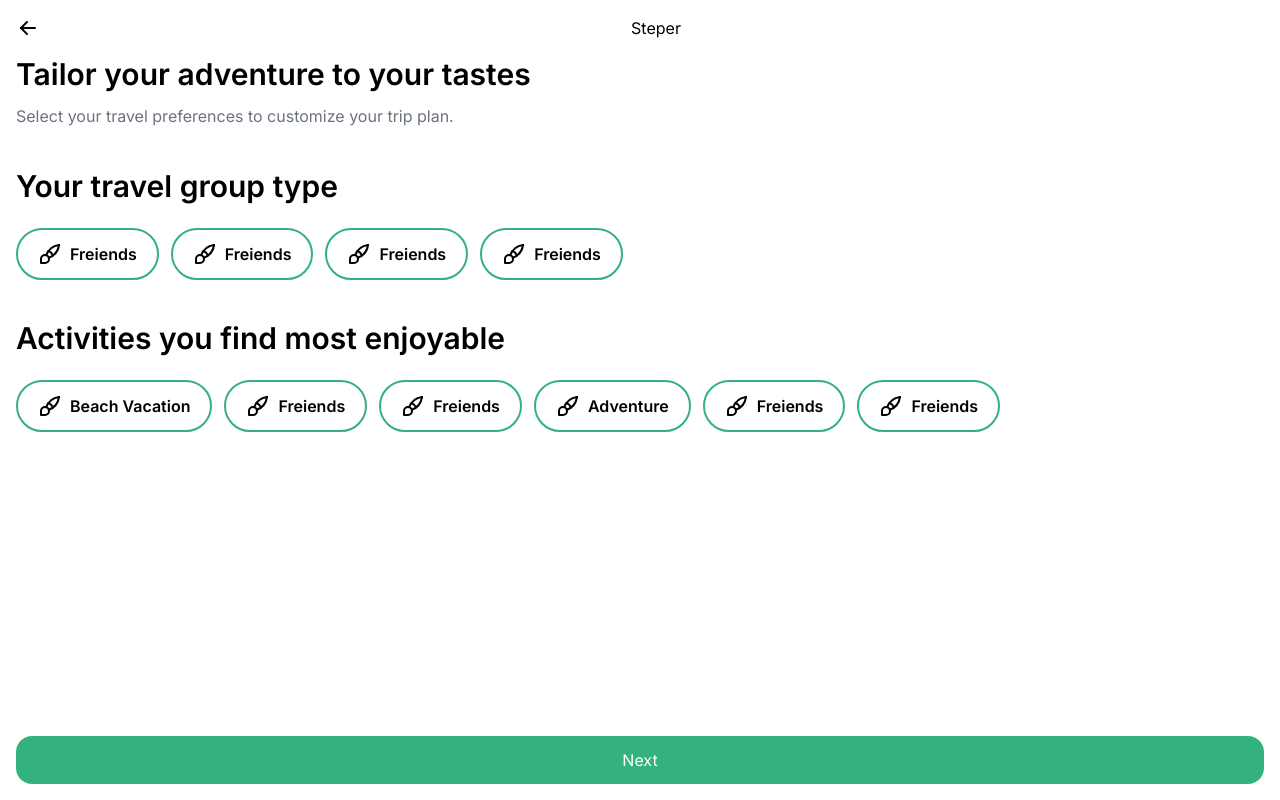
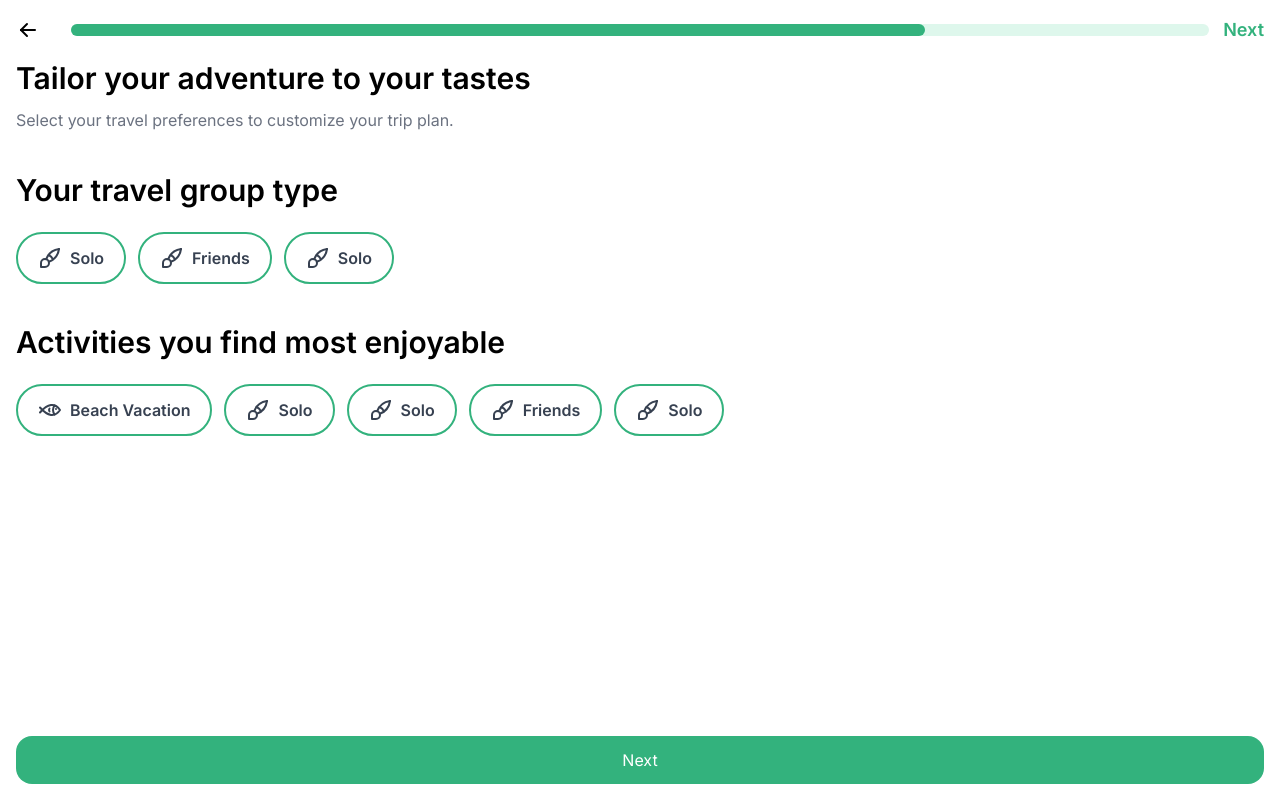
Before and after one commit to rahabonyani/travel-ai, a Next.js app: page /itinerary/preferences in a window 1280 px wide. Built offline with nearby package versions, Linux system fonts and the light colour scheme.

Commit message:
Add changes

```diff
--- a/src/app/itinerary/(steps)/budget/page.tsx
+++ b/src/app/itinerary/(steps)/budget/page.tsx
@@ -1,17 +1,14 @@
-'use client'
+'use client';
 
+import ItineraryHeader from '@/components/molecules/ItineraryHeader';
+import Stepper from '@/components/atoms/stepper';
 import { IconArrowLeft } from '@tabler/icons-react';
 import Link from 'next/link';
-import { useRouter } from 'next/navigation'
 
 export default function BudgetPage() {
-  const router = useRouter();
   return (
     <section className='h-full flex-col flex pb-14'>
-      <nav className='flex gap-2 items-center'>
-        <IconArrowLeft onClick={() => router.back()} />{' '}
-        <div className='grow text-center'> Steper</div>
-      </nav>
+      <ItineraryHeader step={1} />
 
       <div className='flex-col flex grow'>
         <div className='mt-4 mb-6'>
--- a/src/app/itinerary/(steps)/duration/page.tsx
+++ b/src/app/itinerary/(steps)/duration/page.tsx
@@ -1,12 +1,12 @@
+import ItineraryHeader from '@/components/molecules/ItineraryHeader';
 import { IconArrowLeft, IconArrowRight } from '@tabler/icons-react';
 import Link from 'next/link';
 
 export default function DurationPage() {
   return (
     <section className='h-full flex-col flex pb-14'>
-      <nav className='flex gap-2 items-center'>
-        <IconArrowLeft /> <div className='grow text-center'> Steper</div>
-      </nav>
+
+      <ItineraryHeader step={2} />
 
       <div className='flex flex-col mt-4'>
         <div className=' mb-6'>
--- a/src/app/itinerary/(steps)/preferences/page.tsx
+++ b/src/app/itinerary/(steps)/preferences/page.tsx
@@ -1,12 +1,36 @@
-import { IconArrowLeft, IconArrowRight, IconBrush } from '@tabler/icons-react';
+'use client';
+
+import Tag from '@/components/atoms/tag';
+import ItineraryHeader from '@/components/molecules/ItineraryHeader';
+import {
+  IconArrowLeft,
+  IconArrowRight,
+  IconBrush,
+  IconFish,
+  IconWaveSawTool,
+} from '@tabler/icons-react';
 import Link from 'next/link';
+import { useState } from 'react';
 
 export default function PreferencesPage() {
+  const [selectedGroup, setSelectedGroup] = useState<string[]>([]);
+  const [selectedActivities, setSelectedActivities] = useState<string[]>([]);
+
   return (
+    <>
+      <title>Preferences</title>
       <section className='h-full flex-col flex '>
-      <nav className='flex gap-2 items-center'>
-        <IconArrowLeft /> <div className='grow text-center'> Steper</div>
-      </nav>
+        <ItineraryHeader
+          step={3}
+          rightButton={
+            <Link
+              href={'/itinerary/result'}
+              className='text-green-500 text-lg font-semibold justify-self-end'
+            >
+              Next
+            </Link>
+          }
+        />
 
         <div className='flex flex-col gap-10 mt-4'>
           <div className=''>
@@ -19,69 +43,87 @@ export default function PreferencesPage() {
           <div className=''>
             <h1>Your travel group type</h1>
             <div className='flex flex-wrap gap-3 mt-6'>
-            <div className='px-5 py-3 gap-2 flex items-center font-semibold
-            border-green-500 rounded-full border-2'>
-              <IconBrush />
-              <span>Freiends</span>
-            </div>
-            <div className='px-5 py-3 gap-2 flex items-center font-semibold
-            border-green-500 rounded-full border-2'>
-              <IconBrush />
-              <span>Freiends</span>
-            </div>
-            <div className='px-5 py-3 gap-2 flex items-center font-semibold
-            border-green-500 rounded-full border-2'>
-              <IconBrush />
-              <span>Freiends</span>
-            </div>
-            <div className='px-5 py-3 gap-2 flex items-center font-semibold
-            border-green-500 rounded-full border-2'>
-              <IconBrush />
-              <span>Freiends</span>
-            </div>
+              <Tag
+                icon={<IconBrush />}
+                text='Solo'
+                value='solo'
+                array={selectedGroup}
+                arraySelector={setSelectedGroup}
+              />
+
+               <Tag
+                icon={<IconBrush />}
+                text='Friends'
+                value='friends'
+                array={selectedGroup}
+                arraySelector={setSelectedGroup}
+              />
+
+               <Tag
+                icon={<IconBrush />}
+                text='Solo'
+                value='5'
+                array={selectedGroup}
+                arraySelector={setSelectedGroup}
+              />
             </div>
           </div>
 
           <div className=''>
             <h1>Activities you find most enjoyable</h1>
             <div className='flex flex-wrap gap-3 mt-6'>
-            <div className='px-5 py-3 gap-2 flex items-center font-semibold
-            border-green-500 rounded-full border-2'>
-              <IconBrush />
-              <span>Beach Vacation</span>
-            </div>
-            <div className='px-5 py-3 gap-2 flex items-center font-semibold
-            border-green-500 rounded-full border-2'>
-              <IconBrush />
-              <span>Freiends</span>
-            </div>
-            <div className='px-5 py-3 gap-2 flex items-center font-semibold
-            border-green-500 rounded-full border-2'>
-              <IconBrush />
-              <span>Freiends</span>
-            </div>
-            <div className='px-5 py-3 gap-2 flex items-center font-semibold
-            border-green-500 rounded-full border-2'>
-              <IconBrush />
-              <span>Adventure</span>
-            </div>
-            <div className='px-5 py-3 gap-2 flex items-center font-semibold
-            border-green-500 rounded-full border-2'>
-              <IconBrush />
-              <span>Freiends</span>
-            </div>
-            <div className='px-5 py-3 gap-2 flex items-center font-semibold
-            border-green-500 rounded-full border-2'>
-              <IconBrush />
-              <span>Freiends</span>
-            </div>
+
+
+<Tag
+                icon={<IconFish />}
+                text='Beach Vacation'
+                value='beach'
+                array={selectedActivities}
+                arraySelector={setSelectedActivities}
+              />
+
+               <Tag
+                icon={<IconBrush />}
+                text='Solo'
+                value='1'
+                array={selectedActivities}
+                arraySelector={setSelectedActivities}
+              />
+
+               <Tag
+                icon={<IconBrush />}
+                text='Solo'
+                value='2'
+                array={selectedActivities}
+                arraySelector={setSelectedActivities}
+              />
+
+               <Tag
+                icon={<IconBrush />}
+                text='Friends'
+                value='3'
+                array={selectedActivities}
+                arraySelector={setSelectedActivities}
+              />
+
+               <Tag
+                icon={<IconBrush />}
+                text='Solo'
+                value='4'
+                array={selectedActivities}
+                arraySelector={setSelectedActivities}
+              />
             </div>
           </div>
         </div>
         <span className='grow'></span>
-      <Link href={'/itinerary/result'} className='bg-green-500 text-white rounded-2xl text-center p-3'>
+        <Link
+          href={'/itinerary/result'}
+          className='bg-green-500 text-white rounded-2xl text-center p-3'
+        >
           Next
         </Link>
       </section>
+    </>
   );
 }
--- a/src/app/itinerary/page.tsx
+++ b/src/app/itinerary/page.tsx
@@ -2,7 +2,6 @@
 
 import SearchInput from '@/components/atoms/input';
 import LocationBox from '@/components/molecules/locationBox';
-import { IconCross, IconHttpDelete } from '@tabler/icons-react';
 import Image from 'next/image';
 import Link from 'next/link';
 import { useState } from 'react';
--- /dev/null
+++ b/src/components/atoms/stepper/index.tsx
@@ -0,0 +1,20 @@
+import type { StepperProps } from "./types";
+
+export default function Stepper({ step, totalSteps = 3 }: StepperProps) {
+  return (
+    <div className={` h-3 rounded-full bg-green-100 gap-2 w-full`}>
+     <div style={{width: `${(step / totalSteps) * 100}%`}}
+     className={`bg-green-500 h-full rounded-full`}></div>
+    </div>
+  );
+}
+
+const Step = ({ active }: { active: boolean }) => {
+  return (
+    <div
+      className={`h-1 w-full border rounded-full ${
+        active ? "bg-olive-400" : "bg-olive-100"
+      }`}
+    ></div>
+  );
+};
--- a/src/components/molecules/stepper/types.d.ts
+++ b/src/components/atoms/stepper/types.d.ts
@@ -1,3 +1,4 @@
 export interface StepperProps {
   step: number;
+  totalSteps?: number
 }
--- /dev/null
+++ b/src/components/atoms/tag/index.tsx
@@ -0,0 +1,33 @@
+'use client';
+import type { TagProps } from './type';
+
+const Tag = ({ text, icon, value = '', arraySelector, array }: TagProps) => {
+  return (
+    <div
+      onClick={() => {
+        arraySelector &&
+          value &&
+          arraySelector((prev) => {
+            const index = prev.indexOf(value);
+            if (index === -1) {
+              return [...prev, value];
+            }
+            return prev.filter((item) => item !== value);
+          });
+      }}
+      className={`${
+        array?.includes(value)
+          ? 'text-white bg-green-500 hover:bg-green-600'
+          : 'text-gray-700 hover:bg-green-100'
+      }
+       px-5 py-3 gap-2 flex items-center font-semibold
+      border-green-500 hover:bg-green-100 transition-colors duration-200
+       rounded-full border-2`}
+    >
+      {icon}
+      <span>{text}</span>
+    </div>
+  );
+};
+
+export default Tag;
--- /dev/null
+++ b/src/components/atoms/tag/type.ts
@@ -0,0 +1,9 @@
+import { Dispatch, ReactNode, SetStateAction } from 'react';
+
+export interface TagProps {
+  text: string;
+  icon: ReactNode;
+  value?: string;
+  array?: string[]
+  arraySelector?: Dispatch<SetStateAction<string[]>>;
+}
--- a/src/components/layouts/steps/index.tsx
+++ b/src/components/layouts/steps/index.tsx
@@ -1,4 +1,4 @@
-import Stepper from "@/components/molecules/stepper";
+import Stepper from "@/components/atoms/stepper";
 import type { StepsPagesLayoutProps } from "./types";
 
 export default function StepsPagesLayout({
--- /dev/null
+++ b/src/components/molecules/ItineraryHeader/index.tsx
@@ -0,0 +1,20 @@
+'use client';
+
+import { IconArrowLeft } from '@tabler/icons-react';
+import type { ItineraryHeaderProps } from './types';
+import { useRouter } from 'next/navigation';
+import Stepper from '../../atoms/stepper';
+
+const ItineraryHeader = ({ step, rightButton }: ItineraryHeaderProps) => {
+  const router = useRouter();
+
+  return (
+    <nav className='grid grid-cols-[55px,_1fr,_55px] place-items-center justify-items-start'>
+      <IconArrowLeft onClick={() => router.back()} />{' '}
+      <Stepper step={step} totalSteps={4} />
+     {rightButton}
+    </nav>
+  );
+};
+
+export default ItineraryHeader;
--- /dev/null
+++ b/src/components/molecules/ItineraryHeader/types.ts
@@ -0,0 +1,6 @@
+import { ReactNode } from 'react';
+
+export interface ItineraryHeaderProps {
+  step: number;
+  rightButton?: ReactNode;
+}
--- a/src/components/molecules/stepper/index.tsx
+++ /dev/null
@@ -1,22 +0,0 @@
-import type { StepperProps } from "./types";
-
-export default function Stepper({ step }: StepperProps) {
-  return (
-    <div className={`grid grid-cols-4 gap-2 w-full h-1 px-4 py-4`}>
-      <Step active={step >= 1} />
-      <Step active={step >= 2} />
-      <Step active={step >= 3} />
-      <Step active={step >= 4} />
-    </div>
-  );
-}
-
-const Step = ({ active }: { active: boolean }) => {
-  return (
-    <div
-      className={`h-1 w-full rounded-full ${
-        active ? "bg-olive-400" : "bg-olive-100"
-      }`}
-    ></div>
-  );
-};
```
Lines whose indentation alone changed are shown as unchanged.
